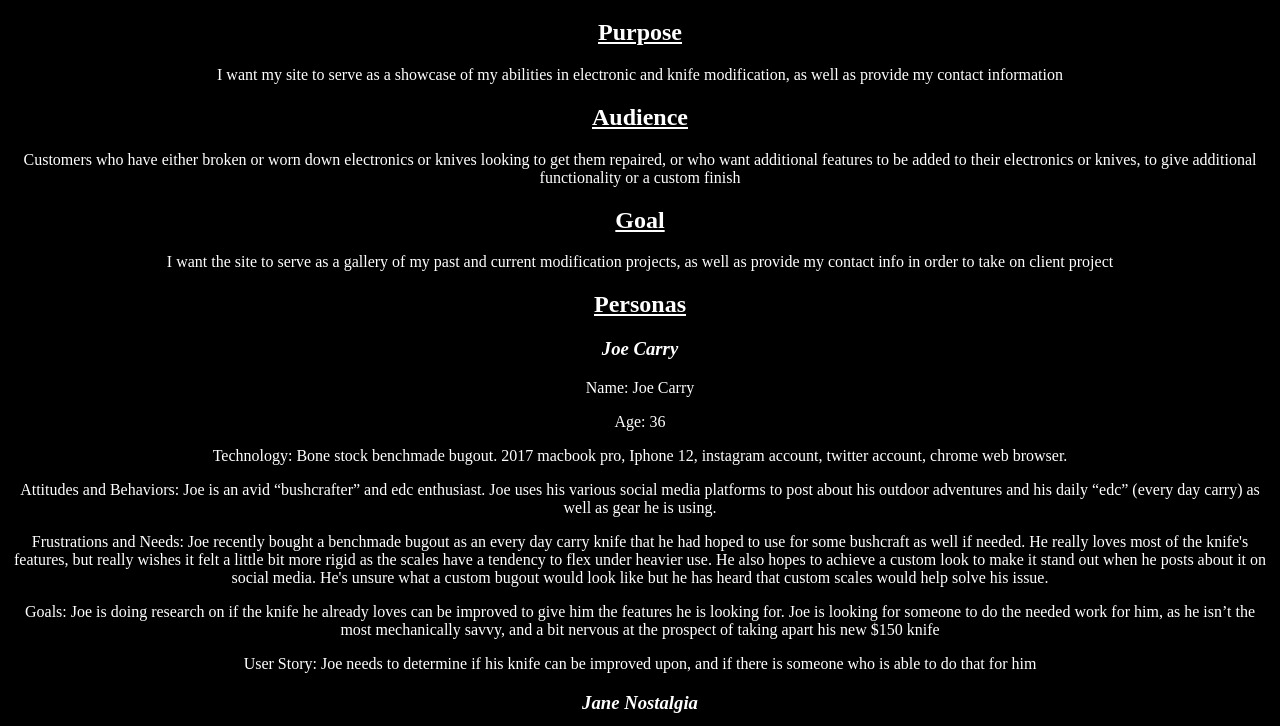
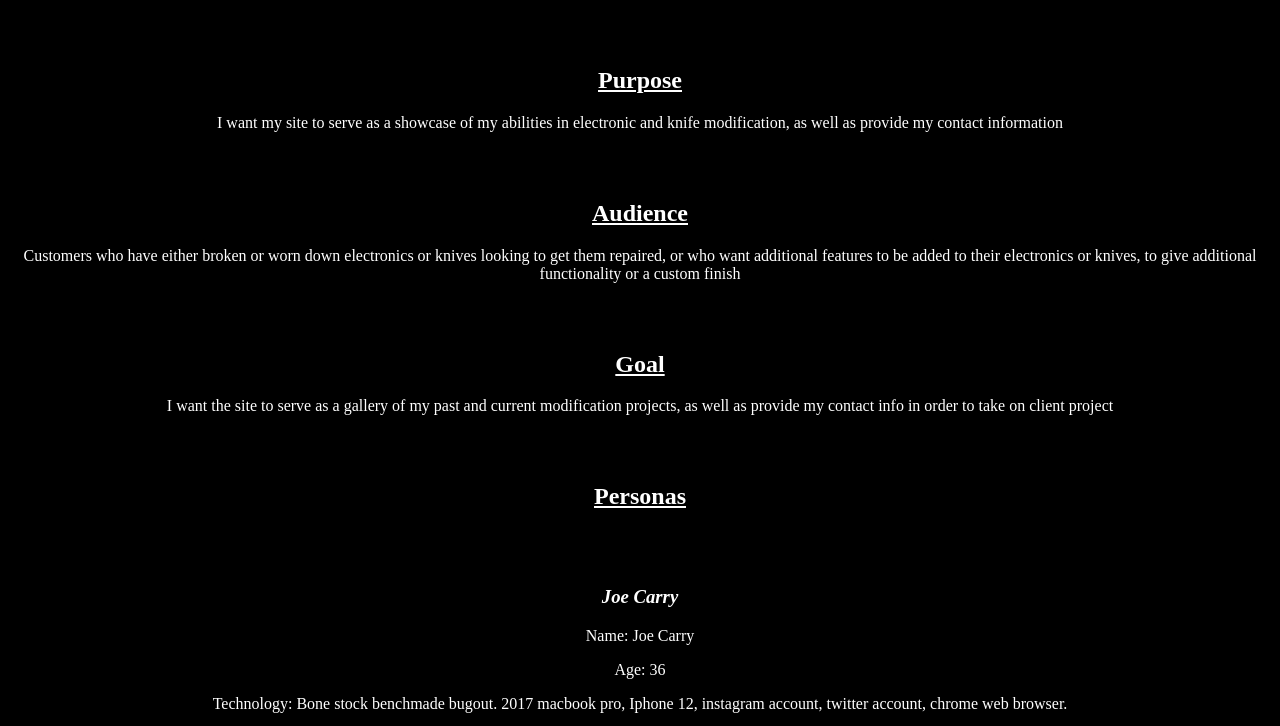
Before and after one commit to BlytheStarr/my-pwp-arlen, a plain HTML site: page public_html/documentation/milestone-1.html in a window 1280 px wide. Shown: the part 61-787 px from the top of the page. Drawn offline with Linux system fonts and the light colour scheme.

Commit message:
Added padding to the top of h2 and h3 to improve readability

```diff
--- a/public_html/documentation/style.css
+++ b/public_html/documentation/style.css
@@ -5,9 +5,11 @@ body {
 }
 
 h2 {
-    text-decoration: underline
+    text-decoration: underline;
+    padding-top: 2em;
 }
 
 h3 {
     font-style: italic;
+    padding-top: 3em;
 }
```
